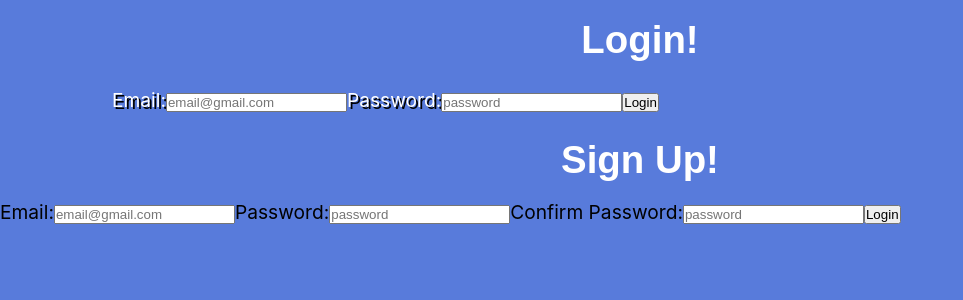
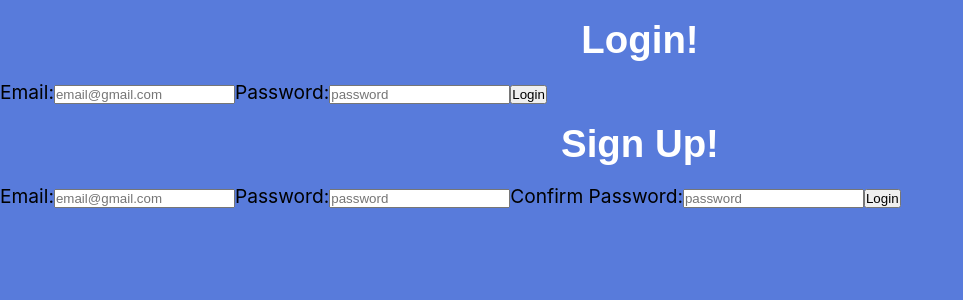
Before and after one commit to emrichmp/myFoodJournal-Frontend, a React (Create React App) app: page / in a window 1280 px wide. Shown: the top 300 px of the page, without its empty margins (0-963 px from the left). Built offline with nearby package versions, Linux system fonts and the light colour scheme; a web font is replaced by a local one.

Commit message:
changed styling on form

```diff
--- a/src/components/Login/LoginForm.js
+++ b/src/components/Login/LoginForm.js
@@ -16,7 +16,7 @@ class LoginForm extends React.Component {
       return (
         <div className="login">
             <h1 className="Header">Login!</h1>
-            <form onSubmit= {this.submitHandler} className="tdee-form">
+            <form onSubmit= {this.submitHandler} className="">
                 <label>
                     Email:
                     <input className="" type="text" name="email" placeholder="email@gmail.com" onChange={this.changeHandler} />
```
